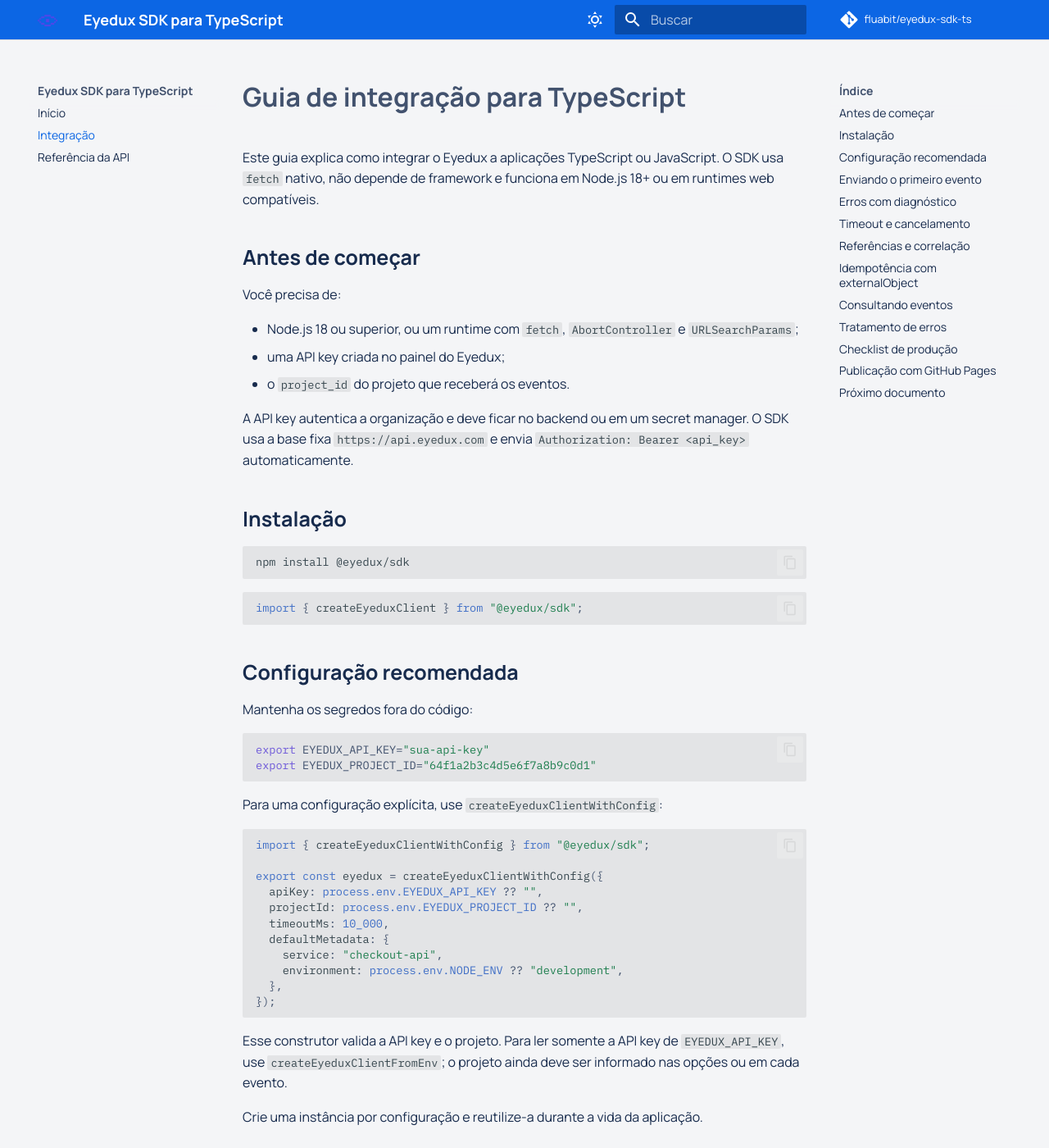
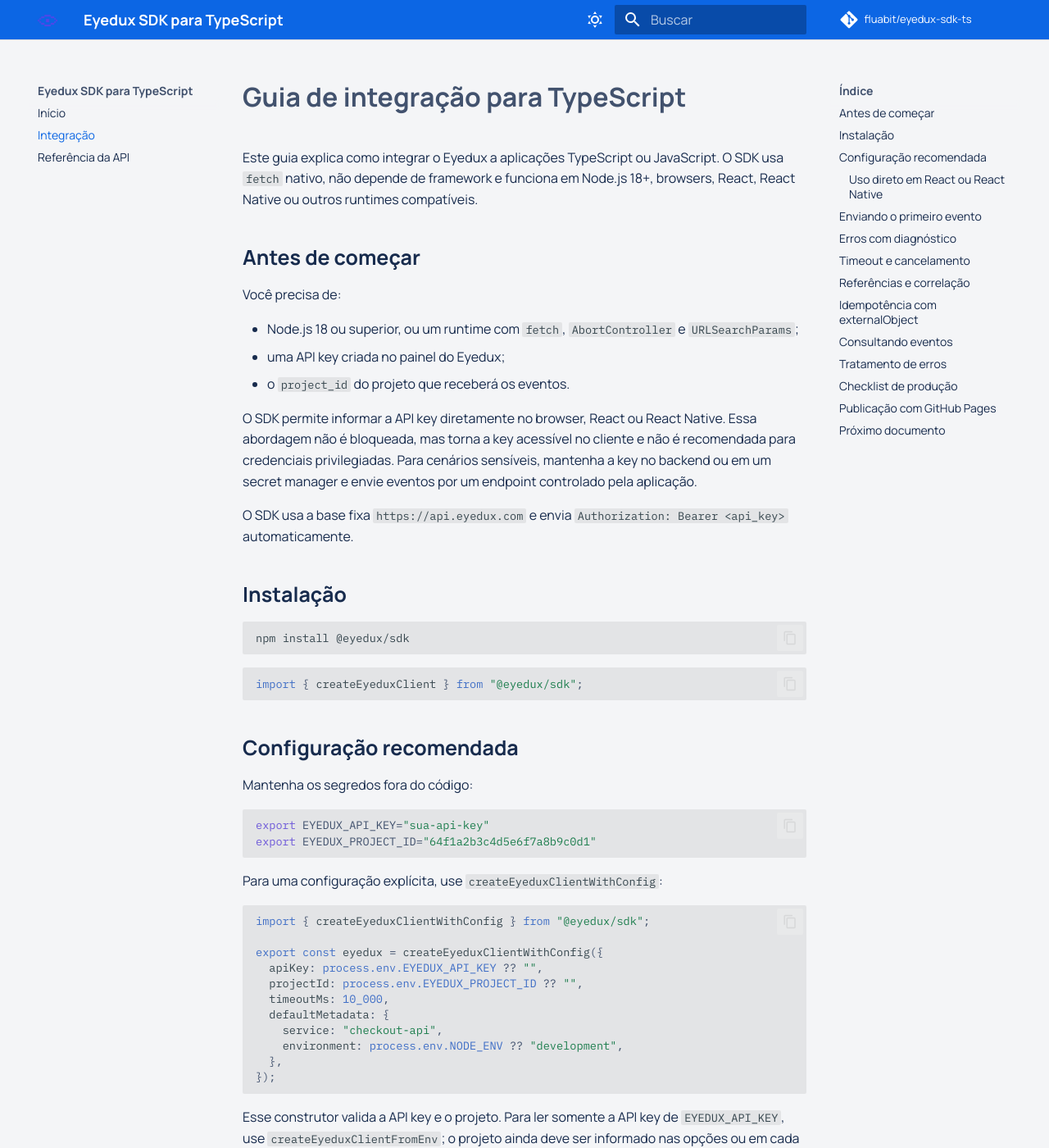
Before and after one commit to fluabit/eyedux-sdk-ts, an MkDocs documentation site: the page built from docs/client-integration.md, in a window 1280 px wide and 1400 px high. Shown: the whole window at 82% size. Built offline with MkDocs 1.6.1 and Material for MkDocs 9.7.7, drawn with Linux system fonts in a browser that asks for light colours; comment, search, counter and statistics services are not loaded; some of the changed text lies outside the part shown.

Commit message:
docs: update API key usage guidelines and clarify SDK compatibility with various runtimes

````diff
--- a/docs/client-integration.md
+++ b/docs/client-integration.md
@@ -1,6 +1,6 @@
 # Guia de integração para TypeScript
 
-Este guia explica como integrar o Eyedux a aplicações TypeScript ou JavaScript. O SDK usa `fetch` nativo, não depende de framework e funciona em Node.js 18+ ou em runtimes web compatíveis.
+Este guia explica como integrar o Eyedux a aplicações TypeScript ou JavaScript. O SDK usa `fetch` nativo, não depende de framework e funciona em Node.js 18+, browsers, React, React Native ou outros runtimes compatíveis.
 
 ## Antes de começar
 
@@ -10,7 +10,9 @@ Você precisa de:
 - uma API key criada no painel do Eyedux;
 - o `project_id` do projeto que receberá os eventos.
 
-A API key autentica a organização e deve ficar no backend ou em um secret manager. O SDK usa a base fixa `https://api.eyedux.com` e envia `Authorization: Bearer <api_key>` automaticamente.
+O SDK permite informar a API key diretamente no browser, React ou React Native. Essa abordagem não é bloqueada, mas torna a key acessível no cliente e não é recomendada para credenciais privilegiadas. Para cenários sensíveis, mantenha a key no backend ou em um secret manager e envie eventos por um endpoint controlado pela aplicação.
+
+O SDK usa a base fixa `https://api.eyedux.com` e envia `Authorization: Bearer <api_key>` automaticamente.
 
 ## Instalação
 
@@ -50,6 +52,20 @@ export const eyedux = createEyeduxClientWithConfig({
 Esse construtor valida a API key e o projeto. Para ler somente a API key de `EYEDUX_API_KEY`, use `createEyeduxClientFromEnv`; o projeto ainda deve ser informado nas opções ou em cada evento.
 
 Crie uma instância por configuração e reutilize-a durante a vida da aplicação.
+
+### Uso direto em React ou React Native
+
+Não é necessário um pacote adicional para React ou React Native. Crie o cliente uma vez fora dos componentes, ou em uma camada de serviços da aplicação, e importe a instância onde ela for necessária:
+
+```ts
+import { createEyeduxClient } from "@eyedux/sdk";
+
+export const eyedux = createEyeduxClient("sua-api-key", {
+  projectId: "64f1a2b3c4d5e6f7a8b9c0d1",
+});
+```
+
+Esse uso é suportado. Avalie, porém, o impacto de uma API key exposta no bundle web ou no aplicativo distribuído antes de adotá-lo em produção.
 
 ## Enviando o primeiro evento
 
@@ -224,7 +240,8 @@ Também estão disponíveis `isAuthError`, `isConflict` e `isExternalObjectConfl
 
 ## Checklist de produção
 
-- [ ] API key armazenada em secret manager ou variável de ambiente.
+- [ ] Uso direto de API key no cliente avaliado quanto à exposição da credencial.
+- [ ] Para chaves privilegiadas, API key armazenada em secret manager ou variável de ambiente no backend.
 - [ ] Projeto configurado explicitamente.
 - [ ] Uma instância do SDK reutilizada pela aplicação.
 - [ ] Timeout e cancelamento adequados ao handler ou worker.
````
Also changed, not shown: other parts of docs/client-integration.md (+1 -1 lines), README.md (+4 -2 lines), docs/api-reference.md (+1 -1 lines), docs/index.md (+8 -3 lines).
